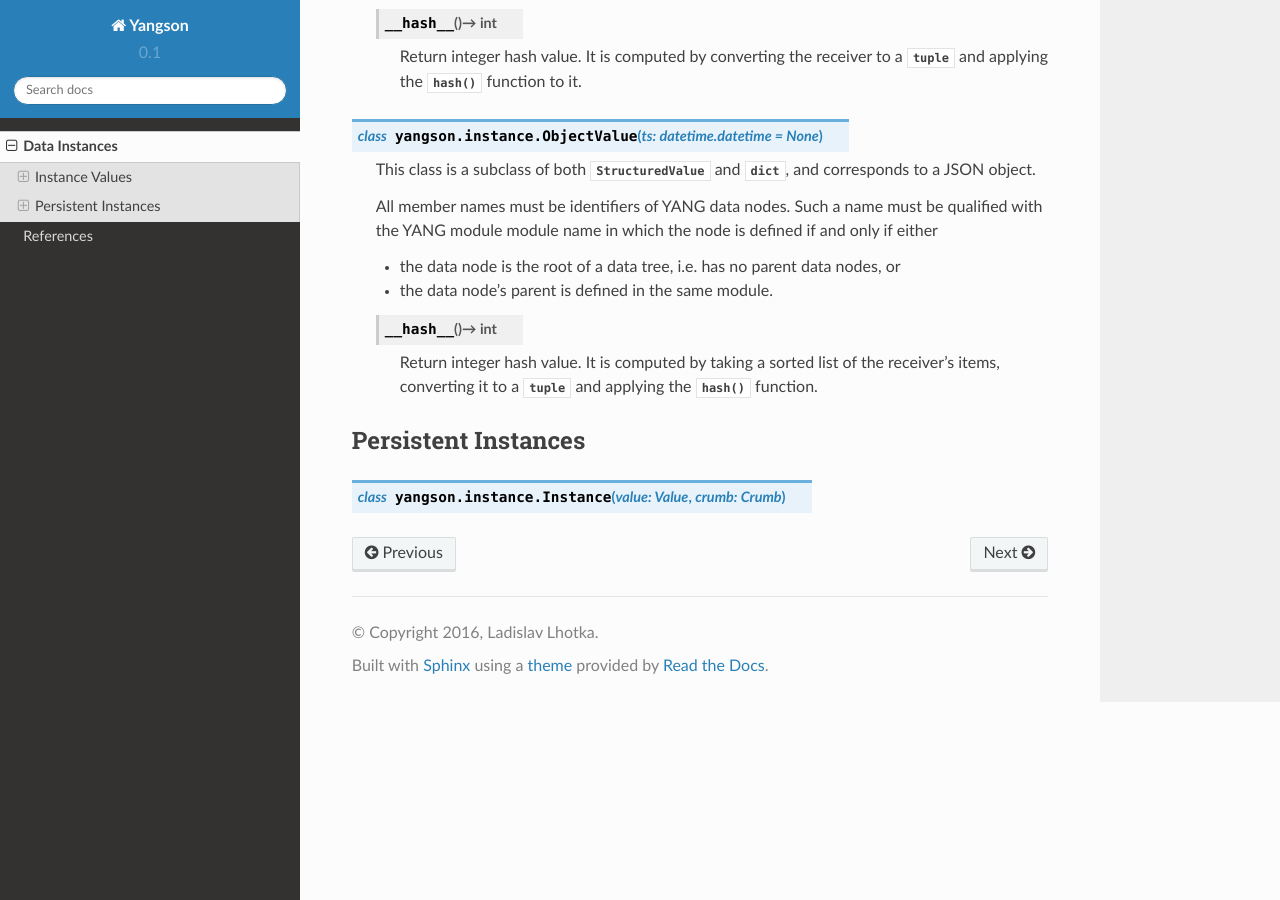
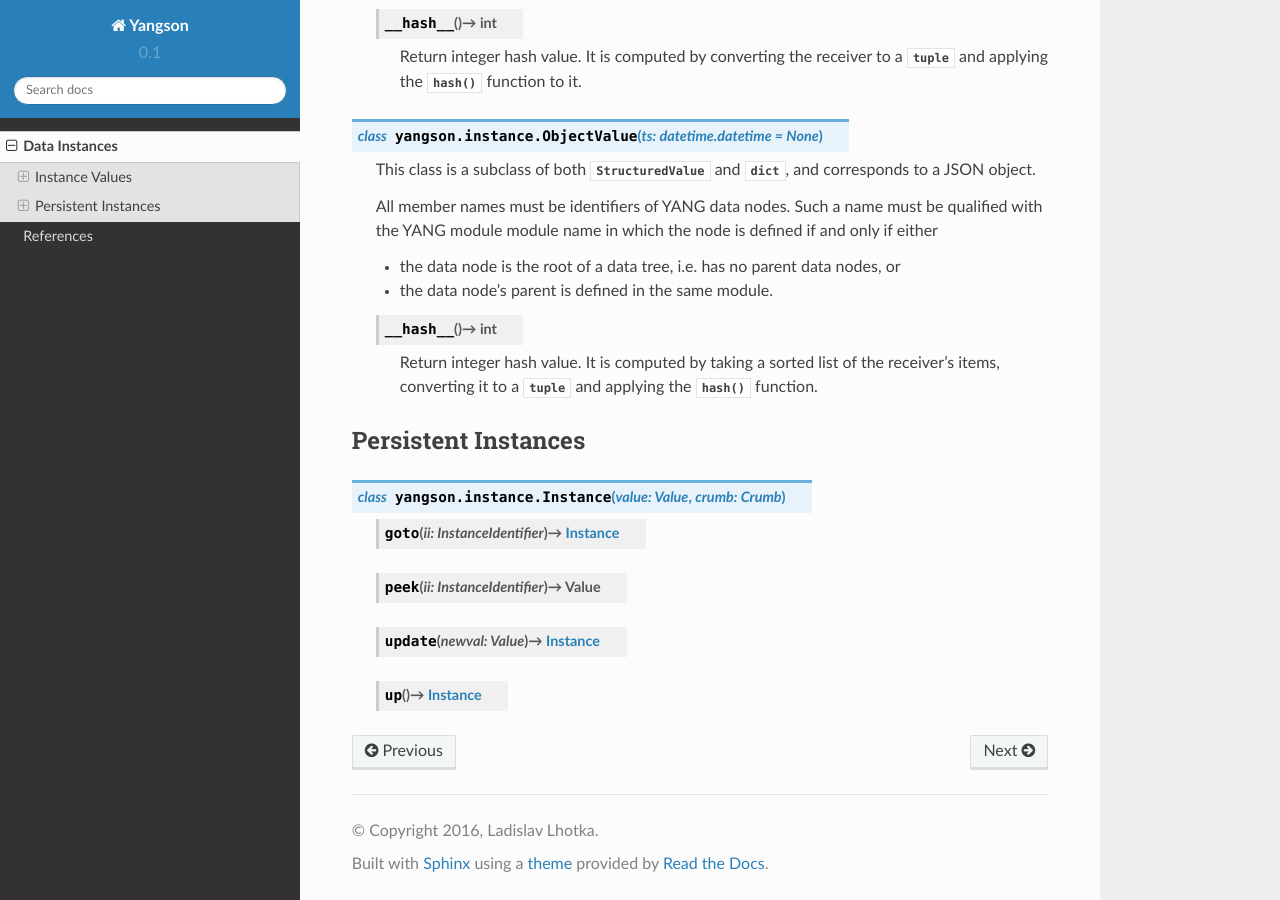
Before and after one commit to CZ-NIC/yangson, a Sphinx documentation site: the page built from docs/instances.rst, in a window 1280 px wide and 900 px high, scrolled down 1126 px. Built offline with Sphinx 7.4.7 and the Read the Docs theme 2.0.0, drawn with Linux system fonts in a browser that asks for light colours.

Commit message:
Instance documentation.

```diff
--- a/docs/instances.rst
+++ b/docs/instances.rst
@@ -95,3 +95,11 @@ Persistent Instances
 ====================
 
 .. class:: Instance(value: Value, crumb: Crumb)
+
+   .. method:: goto(ii: InstanceIdentifier) -> Instance
+
+   .. method:: peek(ii: InstanceIdentifier) -> Value
+
+   .. method:: update(newval: Value) -> Instance
+
+   .. method:: up() -> Instance
```
